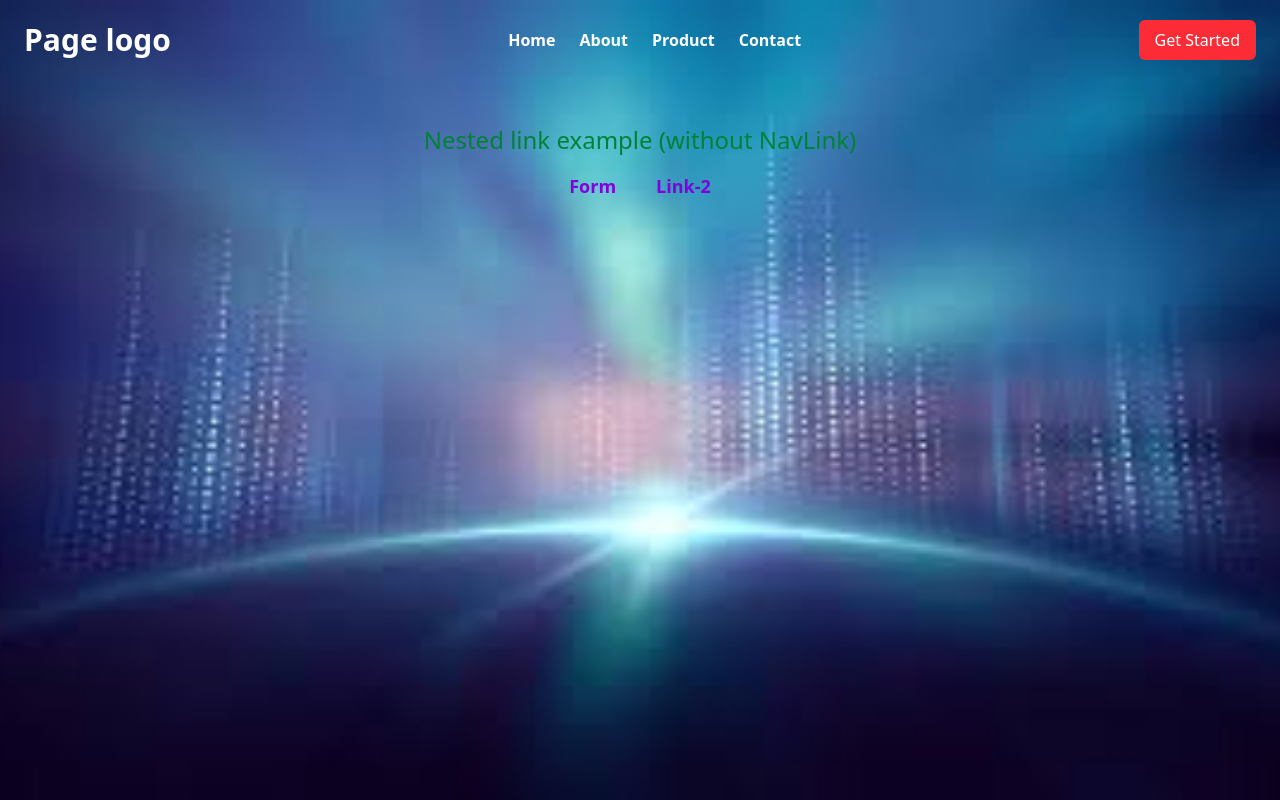
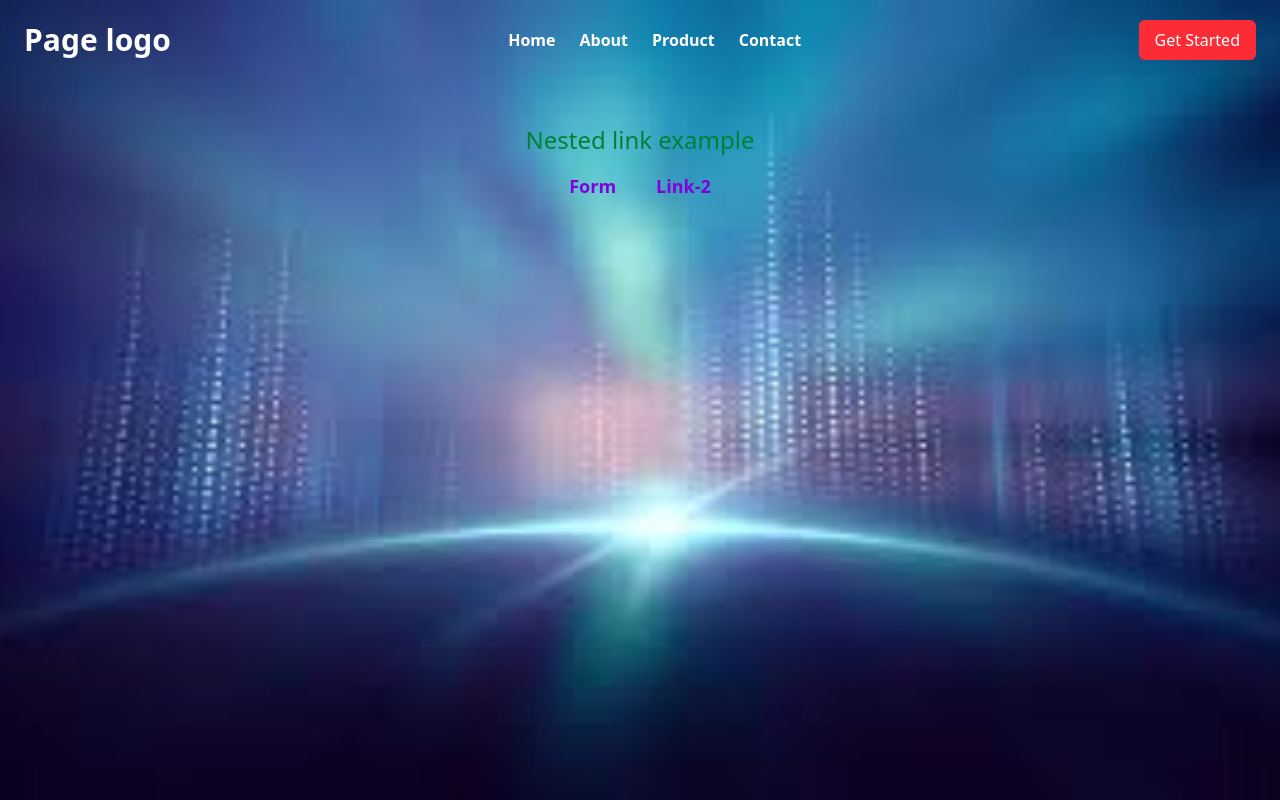
Before and after one commit to khushboo-590/React-Routing, a React (Vite) app: page /contact in a window 1280 px wide. Built offline with nearby package versions, Linux system fonts and the light colour scheme.

Commit message:
add about link

```diff
--- a/src/components/Contact.jsx
+++ b/src/components/Contact.jsx
@@ -4,7 +4,7 @@ import { Link, Outlet } from 'react-router-dom';
 const Contact = () => {
     return (
         <div className='max-w-[1320px] mx-auto px-6 py-3'>
-            <h2 className='text-green-700 text-2xl mt-8 text-center'>Nested link example (without NavLink)</h2>
+            <h2 className='text-green-700 text-2xl mt-8 text-center'>Nested link example </h2>
             <nav className='flex gap-10 justify-center mt-4 mb-4 text-lg'>
                 <Link
                     to="contactform"
```
